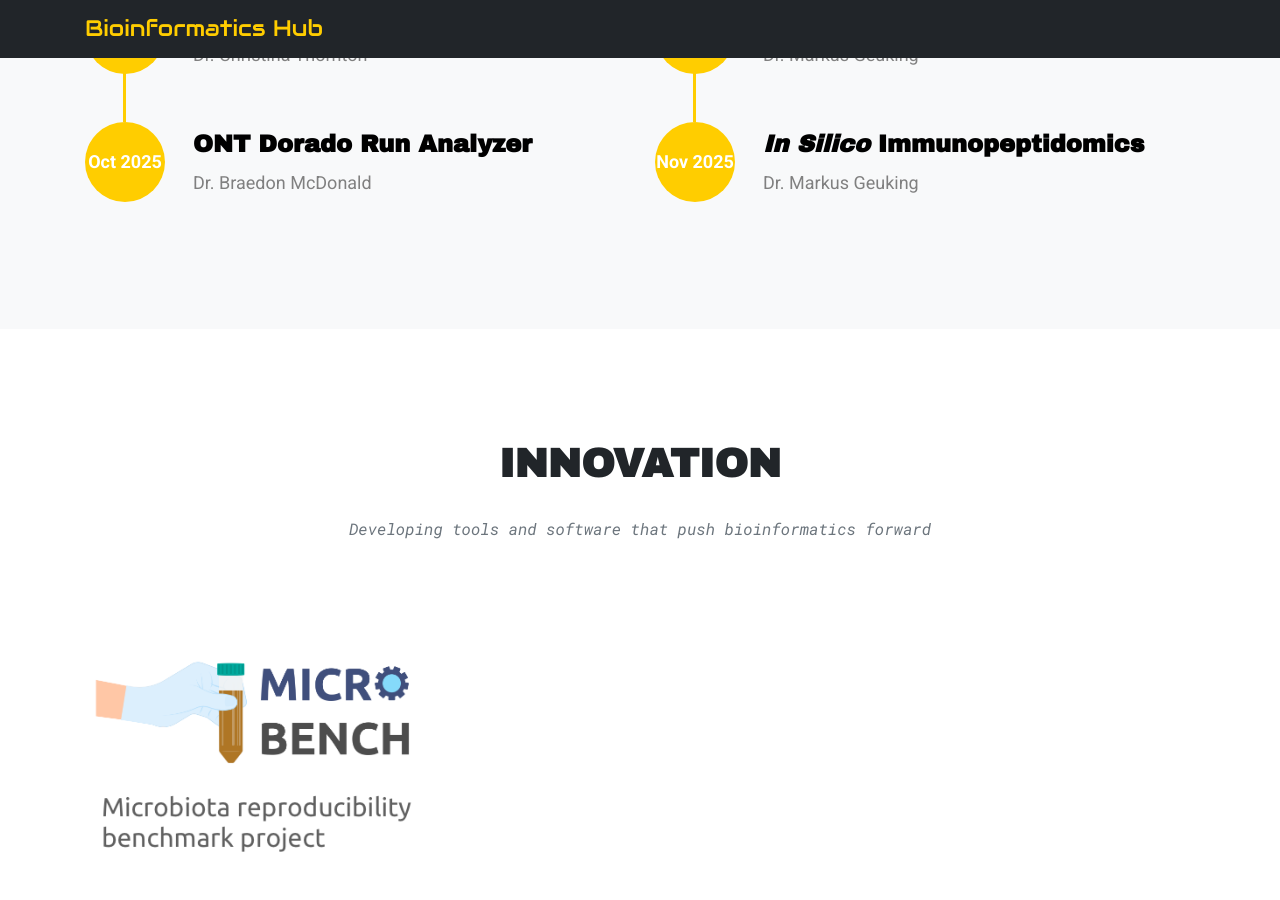
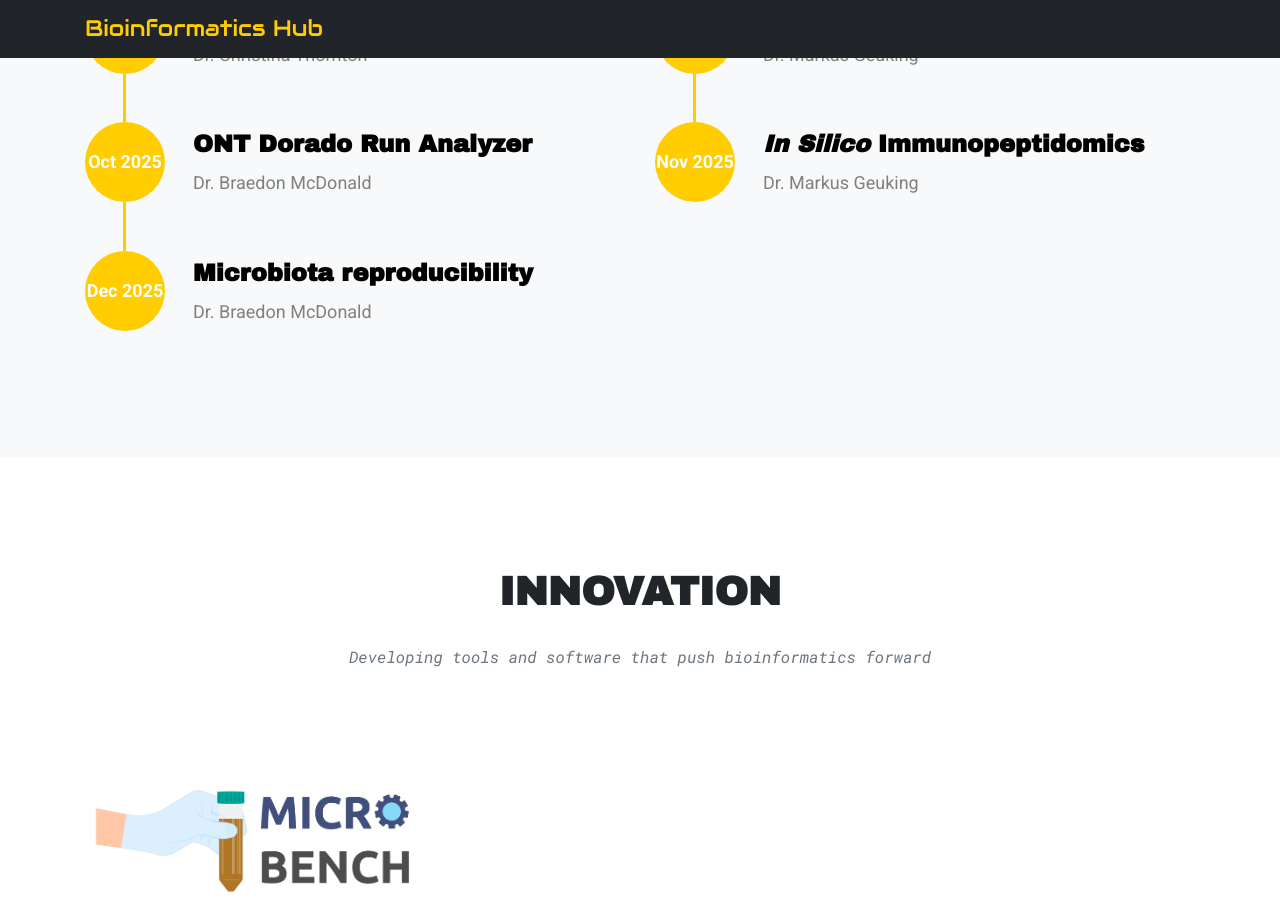
Before and after one commit to Snyder-Institute/BioinformaticsHub, a Jekyll site: the page built from index.md, in a window 1280 px wide and 900 px high, scrolled down 1129 px. Built offline with Jekyll 4.4.1, drawn with Linux system fonts in a browser that asks for light colours.

Commit message:
Updated: microbench project results

```diff
--- a/_includes/projects.html
+++ b/_includes/projects.html
@@ -24,6 +24,15 @@
                                                 <div class="timeline-yr"><span>Oct 2025
                                                         </span></div><div class="timeline-info"><a href="https://bioinformatics.ucalgary.ca/Doradora/"
                                                                 target="_blank"><h4 class="timeline-heading">ONT Dorado Run Analyzer
+                                                                </h4></a><p class="timeline-subheading">Dr. Braedon McDonald
+                                                        </p>
+                                                </div>
+                                        </div>
+
+                                        <div class="timeline-wrapper">
+                                                <div class="timeline-yr"><span>Dec 2025
+                                                        </span></div><div class="timeline-info"><a href="https://bioinformatics.ucalgary.ca/MICROBENCH/"
+                                                                target="_blank"><h4 class="timeline-heading">Microbiota reproducibility
                                                                 </h4></a><p class="timeline-subheading">Dr. Braedon McDonald
                                                         </p>
                                                 </div>
```
Also changed, not shown: 1 other file.
